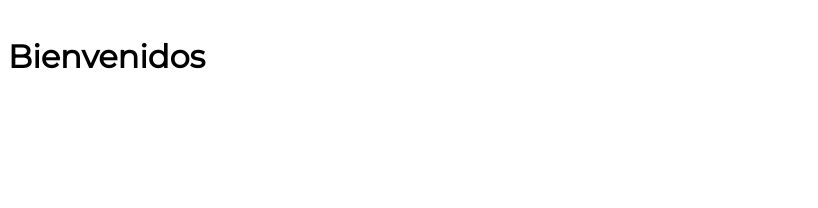
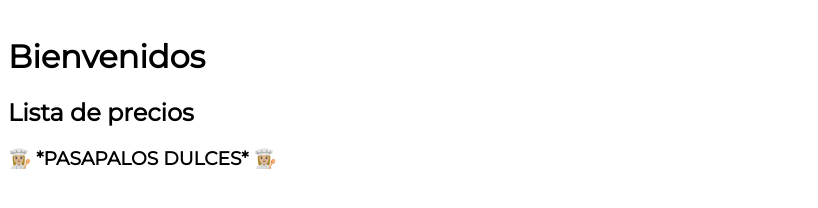
Before and after one commit to carlosshmx/regalarte, a plain HTML site: page index.html in a window 1280 px wide. Shown: the part 184-392 px from the top of the page, without its empty margins (0-818 px from the left). Drawn offline with Linux system fonts and the light colour scheme.

Commit message:
prueba titulos

```diff
--- a/index.html
+++ b/index.html
@@ -32,6 +32,7 @@
     <br>
 
     <h1>Bienvenidos</h1>
-
+    <h2>Lista de precios</h2>
+    <h3>👩🏼‍🍳 *PASAPALOS DULCES* 👩🏼‍🍳</h3>
 </body>
 </html>
```
